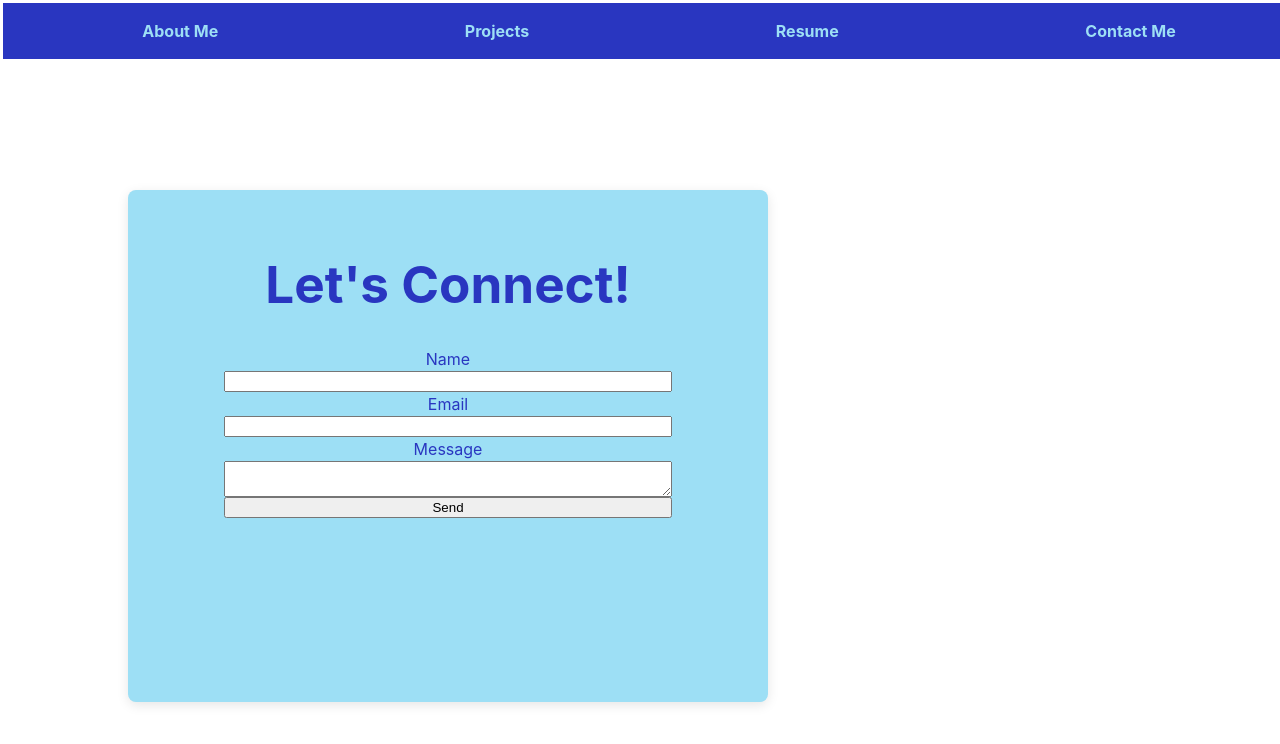
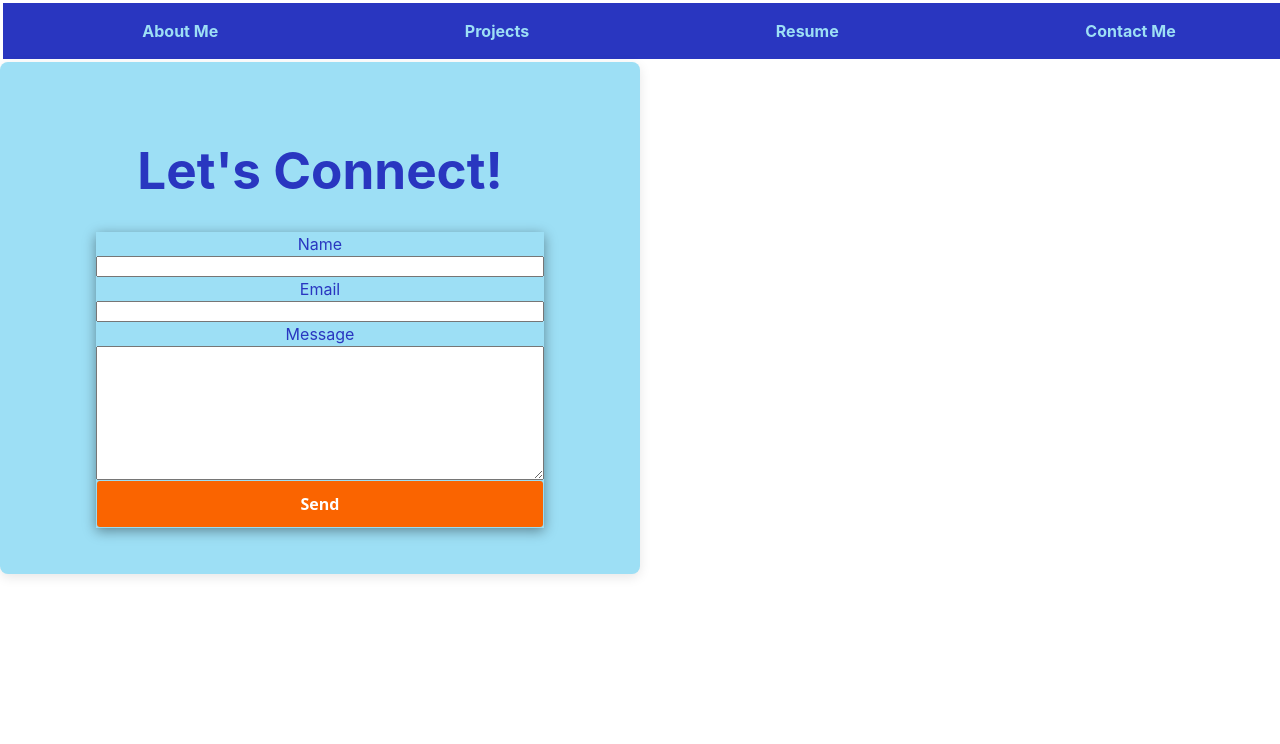
Before and after one commit to KyleMBoomer/my-portfolio, a React (Vite) app: page /contact in a window 1280 px wide. Shown: the top 744 px of the page. Built offline with nearby package versions, Linux system fonts and the light colour scheme.

Commit message:
More Contact Form Styling

```diff
--- a/src/Contact.css
+++ b/src/Contact.css
@@ -1,7 +1,10 @@
 .contact-form-wrapper {
+    display: flex;
+    flex-direction: column;
+    justify-content: center;
+    align-items: center;
     max-width:36rem;
     height: 28rem;
-    margin:8rem;
     padding: 2rem;
     background-color:#9ddff5;
     border-radius:.5rem;
@@ -17,5 +20,55 @@
     display:flex;
     flex-direction: column;
     width:28rem;
-    margin-left:4rem;
+    box-shadow:0 .2rem .75rem rgba(0,0,0,0.4)
 }
+
+.message-input  {
+    height:8rem;
+}
+
+.button {
+    align-items: center;
+    background-clip: padding-box;
+    background-color: #fa6400;
+    border: 1px solid transparent;
+    border-radius: .25rem;
+    box-shadow: rgba(0, 0, 0, 0.02) 0 1px 3px 0;
+    box-sizing: border-box;
+    color: #fff;
+    cursor: pointer;
+    display: inline-flex;
+    font-family: system-ui,-apple-system,system-ui,"Helvetica Neue",Helvetica,Arial,sans-serif;
+    font-size: 16px;
+    font-weight: 600;
+    justify-content: center;
+    line-height: 1.25;
+    margin: 0;
+    min-height: 3rem;
+    padding: calc(.875rem - 1px) calc(1.5rem - 1px);
+    position: relative;
+    text-decoration: none;
+    transition: all 250ms;
+    user-select: none;
+    -webkit-user-select: none;
+    touch-action: manipulation;
+    vertical-align: baseline;
+    width: auto;
+}
+
+
+.button:hover,
+.button:focus {
+  background-color: #fb8332;
+  box-shadow: rgba(0, 0, 0, 0.1) 0 4px 12px;
+}
+
+.button:hover {
+  transform: translateY(-1px);
+}
+
+.button:active {
+  background-color: #c85000;
+  box-shadow: rgba(0, 0, 0, .06) 0 2px 4px;
+  transform: translateY(0);
+}
--- a/src/Contact.jsx
+++ b/src/Contact.jsx
@@ -30,9 +30,9 @@
                 <input type="email" name="user_email" required />
 
                 <label>Message</label>
-                <textarea name="message" required />
+                <textarea className="message-input" name="message" required />
 
-                <input type="submit" value="Send" />
+                <input className="button" type="submit" value="Send" />
             </form>
         </div>
     )
```
